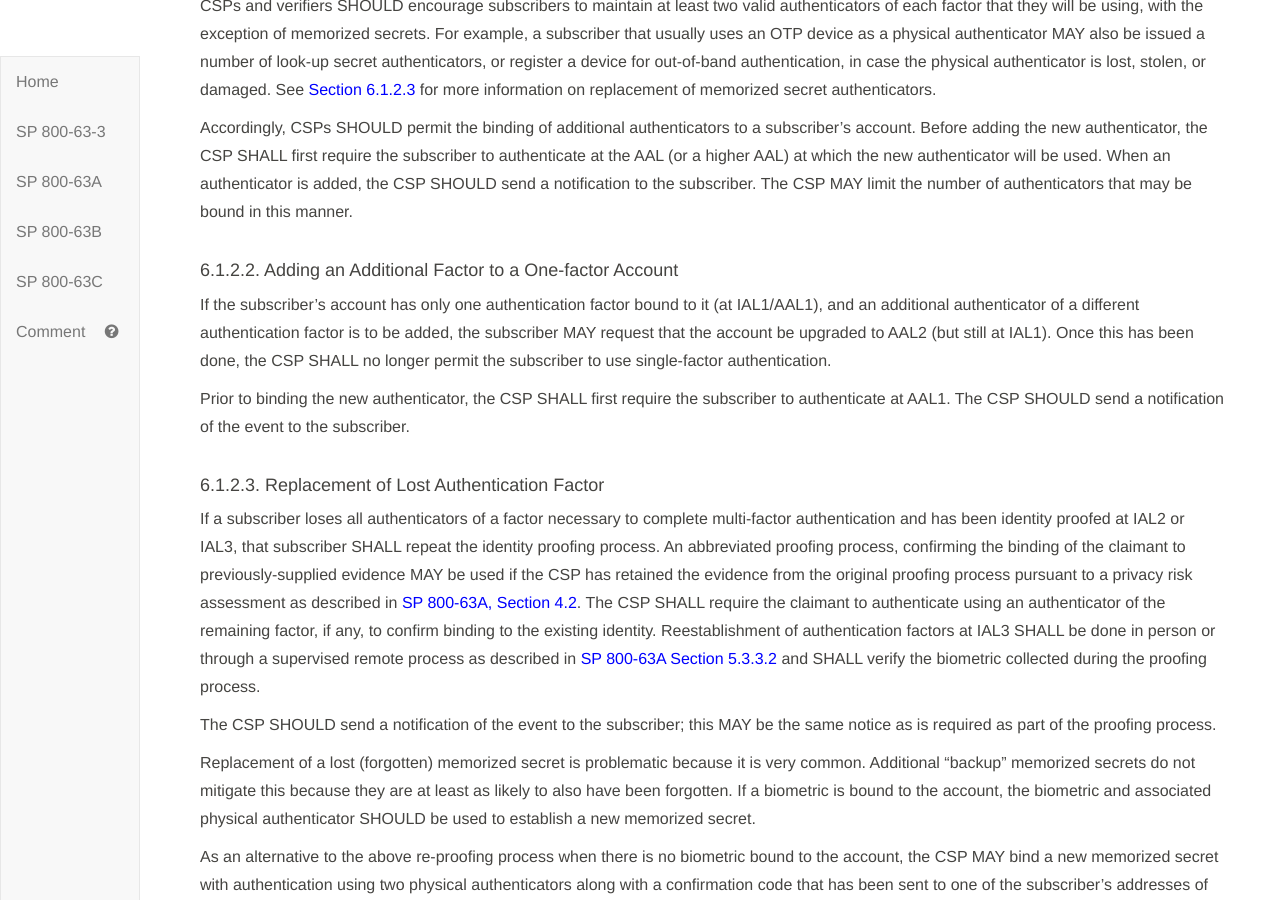
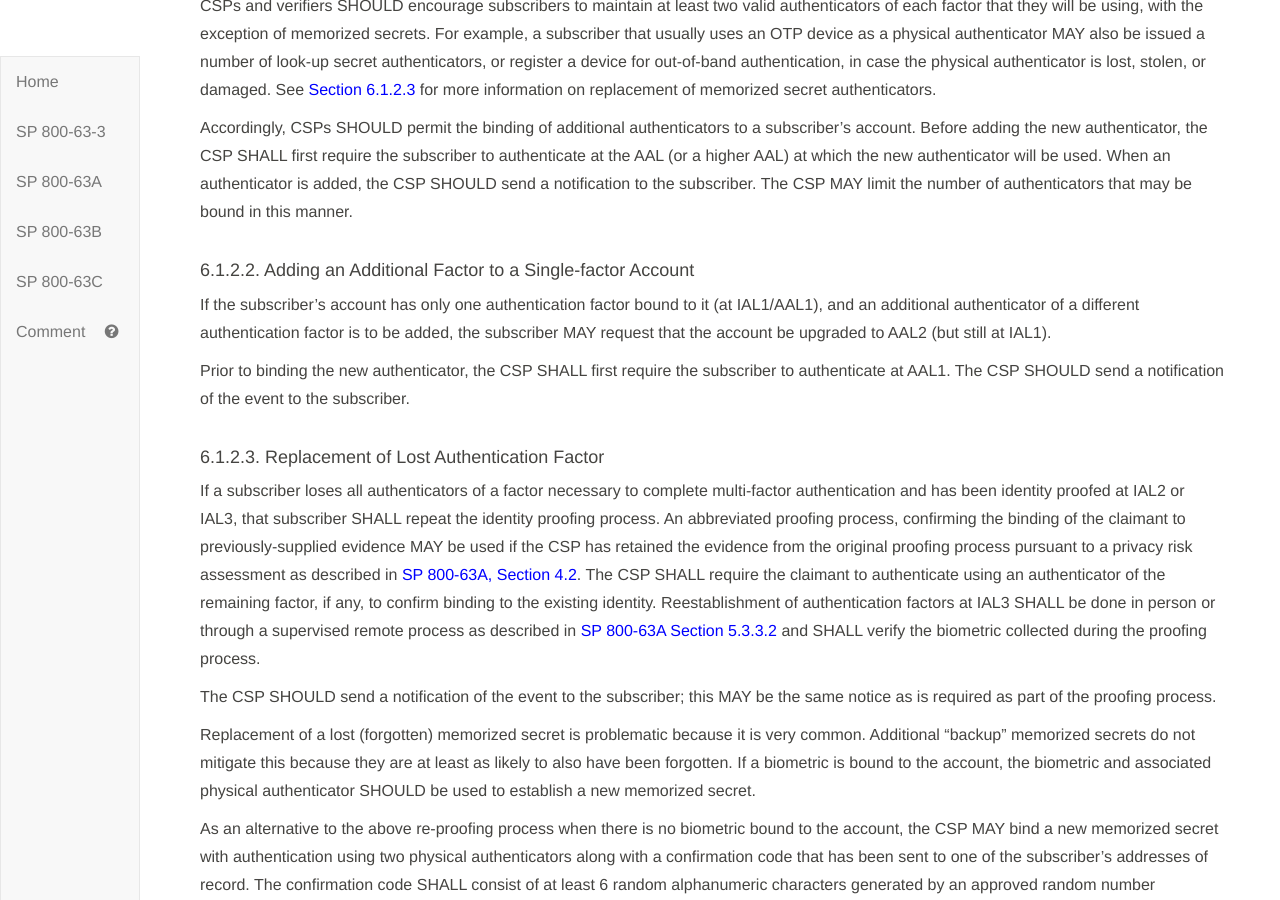
Before and after one commit to usnistgov/800-63-3, a Jekyll site: the page built from sp800-63b/sec6_lifecycle.md, in a window 1280 px wide and 900 px high, scrolled down 1798 px. Built offline with Jekyll 4.4.1, drawn with Linux system fonts in a browser that asks for light colours; our own code applies the rules of GitHub Pages for plain Markdown files.

Commit message:
Correct association of new factor with single-factor account. Closes #1598

```diff
--- a/sp800-63b/sec6_lifecycle.md
+++ b/sp800-63b/sec6_lifecycle.md
@@ -56,9 +56,9 @@ CSPs and verifiers SHOULD encourage subscribers to maintain at least two valid a
 
 Accordingly, CSPs SHOULD permit the binding of additional authenticators to a subscriber's account. Before adding the new authenticator, the CSP SHALL first require the subscriber to authenticate at the AAL (or a higher AAL) at which the new authenticator will be used. When an authenticator is added, the CSP SHOULD send a notification to the subscriber. The CSP MAY limit the number of authenticators that may be bound in this manner.
 
-#### 6.1.2.2. Adding an Additional Factor to a One-factor Account
+#### 6.1.2.2. Adding an Additional Factor to a Single-factor Account
 
-If the subscriber's account has only one authentication factor bound to it (at IAL1/AAL1), and an additional authenticator of a different authentication factor is to be added, the subscriber MAY request that the account be upgraded to AAL2 (but still at IAL1). Once this has been done, the CSP SHALL no longer permit the subscriber to use single-factor authentication.
+If the subscriber's account has only one authentication factor bound to it (at IAL1/AAL1), and an additional authenticator of a different authentication factor is to be added, the subscriber MAY request that the account be upgraded to AAL2 (but still at IAL1).
 
 Prior to binding the new authenticator, the CSP SHALL first require the subscriber to authenticate at AAL1. The CSP SHOULD send a notification of the event to the subscriber.
 
```
